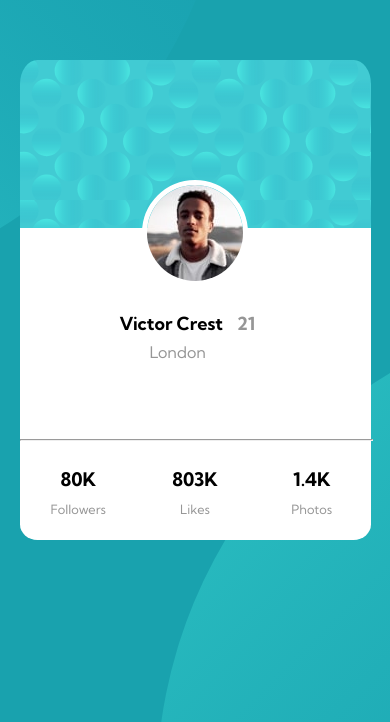
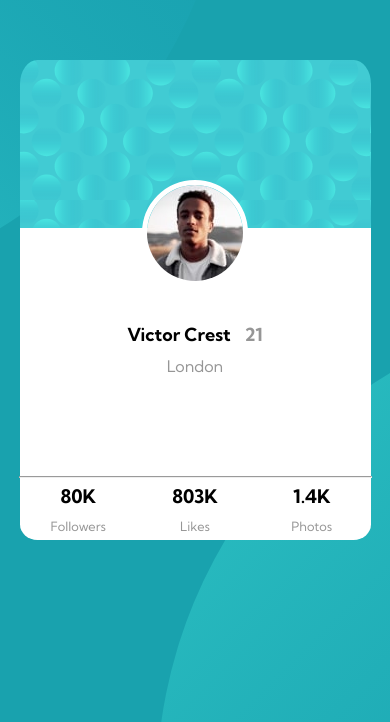
Before and after one commit to BjarneBetjent/profile-card-component, a plain HTML site: page index.html in a window 390 px wide. Shown: the part 122-844 px from the top of the page. Drawn offline with Linux system fonts and the light colour scheme.

Commit message:
finished mobile design

```diff
--- a/index.html
+++ b/index.html
@@ -15,9 +15,11 @@
   <div class="profile-card">
     <div class="profile-top"><img src="./images/image-victor.jpg"></div>
     <div class="profile-content">
-      <h1>Victor Crest <span class="age">21</span></h1>
-      <span class="location">London</span>
-      <hr>
+      <div class="name">
+        <h1>Victor Crest <span class="age">21</span></h1>
+        <span class="location">London</span>
+        <hr>
+      </div>
       <div class="profile-numbers">
         <div class="stats">
           <h3 class="numbers">80K</h3>
--- a/styles/styles.css
+++ b/styles/styles.css
@@ -64,6 +64,8 @@ img {
 }
 
 .profile-content {
+    display: grid;
+    grid-template-rows: 80% 20%;
     grid-row-start: 2;
     grid-row-end: 3;
     height: 100%;
@@ -71,15 +73,10 @@ img {
     background-color: white;
     border-bottom-left-radius: 5%;
     border-bottom-right-radius: 5%;
-    display: flex;
-    flex-direction: column;
-    justify-content: space-around;
 }
 
 h1 {
     font-size: 18px;
-    margin-top: 80px;
-    margin-left: 100px;
     margin-bottom: 0;
 }
 
@@ -90,19 +87,32 @@ h1 {
 
 .location {
     color: hsl(0, 0%, 59%);
-    margin-bottom: 70px;
-    margin-left: 130px;
+    margin-top: 10px;
+    margin-bottom: 100px;
 }
 
 .profile-numbers {
-    margin: 20px 0;
     display: flex;
     flex-direction: row;
     justify-content: space-evenly;
+    grid-row-start: 2;
+    grid-row-end: 3;
+    padding-top: 7px;
 }
 
 hr {
     width: 100%;
+}
+
+.name {
+    padding-top: 95px;
+    grid-row-start: 1;
+    grid-row-end: 2;
+    width: 100%;
+    height: 100%;
+    display: flex;
+    flex-direction: column;
+    align-items: center;
 }
 
 .stats {
```
